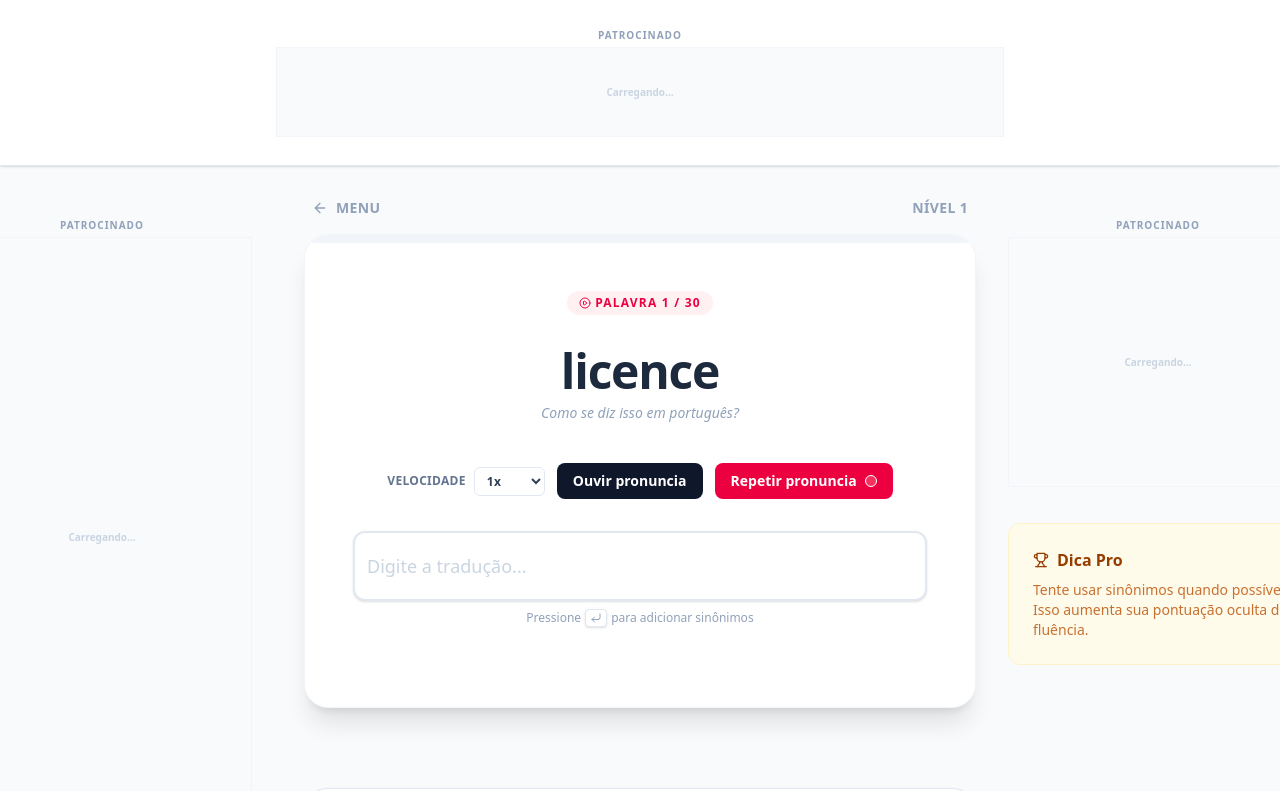
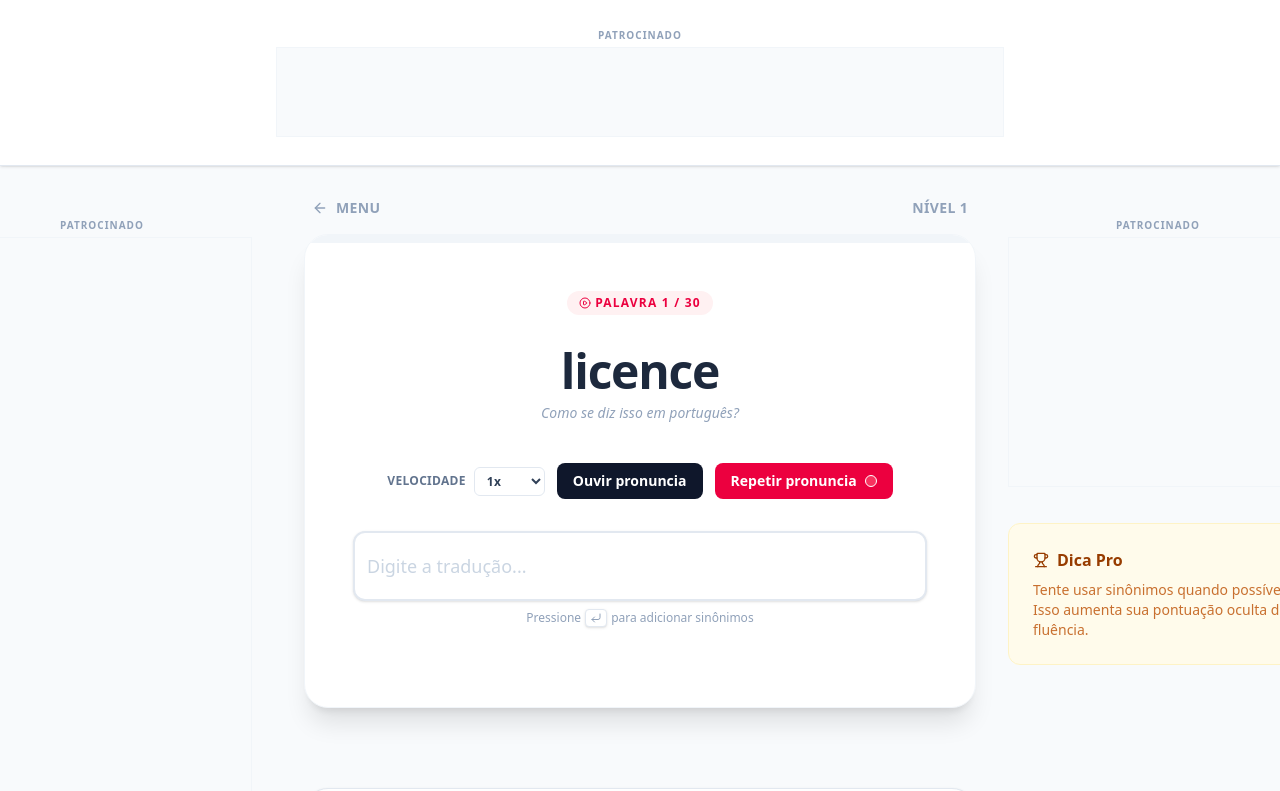
Before and after one commit to Artur-Brasileiro/English-Hub, a React (Vite) app in the folder english-hub/: page /vocabulary/level/1 in a window 1280 px wide. Shown: the top 791 px of the page. Built offline with nearby package versions, Linux system fonts and the light colour scheme.

Commit message:
Atualizações site

```diff
--- a/english-hub/src/components/ads/AdUnit.jsx
+++ b/english-hub/src/components/ads/AdUnit.jsx
@@ -13,21 +13,18 @@ const AdUnit = ({
   const adRef = useRef(null);
   const adsPushed = useRef(false);
   const [isAdLoaded, setIsAdLoaded] = useState(false);
-  // Estado para controlar se o componente está visível na tela
   const [isVisible, setIsVisible] = useState(false);
 
   useEffect(() => {
-    // Implementação de Lazy Loading com IntersectionObserver [cite: 197, 201]
-    // Isso impede que anúncios ocultos (ex: versão desktop rodando no mobile) disparem erros
+    // 1. Lazy Loading (Mantido pois resolveu os erros 400)
     const observer = new IntersectionObserver(
       ([entry]) => {
-        // Só ativa se estiver visível e tiver tamanho real (>0px)
         if (entry.isIntersecting && entry.boundingClientRect.width > 0) {
           setIsVisible(true);
-          observer.disconnect(); // Para de observar assim que ficar visível
+          observer.disconnect();
         }
       },
-      { rootMargin: '100px' } // Carrega um pouco antes de aparecer na tela
+      { rootMargin: '100px' }
     );
 
     if (adRef.current) {
@@ -38,27 +35,49 @@ const AdUnit = ({
   }, []);
 
   useEffect(() => {
-    // Só executa o push se:
-    // 1. Estiver visível (passou pelo observer)
-    // 2. Ainda não tiver sido carregado (adsPushed.current)
-    if (!isVisible || typeof window === 'undefined' || !adRef.current || adsPushed.current) {
+    // Se não estiver visível ou sem referência, não faz nada
+    if (!isVisible || typeof window === 'undefined' || !adRef.current) {
       return;
     }
 
-    // Proteção extra: Verifica novamente se o slot está vazio
+    // VERIFICAÇÃO DE SEGURANÇA 1: Já foi processado?
+    if (adsPushed.current) {
+      setIsAdLoaded(true); // Garante que o texto suma
+      return;
+    }
+
+    // VERIFICAÇÃO DE SEGURANÇA 2: O slot já tem algo dentro (iframe/script)?
+    // O problema anterior era aqui: ele retornava mas não setava o estado.
     if (adRef.current.innerHTML.replace(/\s/g, '').length > 0) {
+       console.log(`Slot ${slotId} já populado. Marcando como carregado.`);
+       adsPushed.current = true;
+       setIsAdLoaded(true);
        return;
     }
 
     try {
+      console.log(`Solicitando anúncio para slot ${slotId}...`);
       (window.adsbygoogle = window.adsbygoogle || []).push({});
       adsPushed.current = true;
       setIsAdLoaded(true);
     } catch (e) {
       console.error("AdSense Push Error:", e);
+      // Mesmo com erro, removemos o "Carregando" para não quebrar o layout visualmente
+      setIsAdLoaded(true);
     }
 
-  }, [isVisible, slotId]); // Dependência em isVisible ativa o efeito no momento certo
+  }, [isVisible, slotId]);
+
+  // Timeout de Segurança (Fallback)
+  // Se por algum motivo o script travar, em 2 segundos removemos o "Carregando..."
+  useEffect(() => {
+    if (isVisible && !isAdLoaded) {
+      const timer = setTimeout(() => {
+        setIsAdLoaded(true);
+      }, 2000);
+      return () => clearTimeout(timer);
+    }
+  }, [isVisible, isAdLoaded]);
 
   const containerStyle = {
     display: 'flex',
@@ -81,7 +100,6 @@ const AdUnit = ({
       <div className="relative bg-slate-50 border border-slate-100 flex items-center justify-center"
            style={{ width: width || 'auto', height: height || 'auto', minHeight: height || '250px' }}>
 
-        {/* Só renderiza o <ins> se estiver visível. Isso resolve o erro de width=0 [cite: 218] */}
         {isVisible ? (
           <ins
             className="adsbygoogle"
@@ -90,15 +108,17 @@ const AdUnit = ({
             data-ad-slot={slotId}
             data-ad-format={format}
             data-full-width-responsive={responsive}
-            // data-adtest="on" // Descomente para testes locais
+            // MODO DE TESTE ATIVADO: Isso ajuda a ver banners de teste (escrito Test Ad)
+            // IMPORTANTE: Remova ou comente esta linha antes de publicar na Vercel final!
+            data-adtest="on"
           />
         ) : (
-          // Placeholder enquanto não está visível (evita CLS)
           <div style={{ width: width || '100%', height: height || '100%' }} />
         )}
 
+        {/* Só mostra "Carregando" se não estiver carregado E estiver visível */}
         {!isAdLoaded && isVisible && (
-             <span className="absolute text-slate-300 text-[10px] font-bold animate-pulse">
+             <span className="absolute text-slate-300 text-[10px] font-bold animate-pulse pointer-events-none">
                 Carregando...
              </span>
         )}
```
